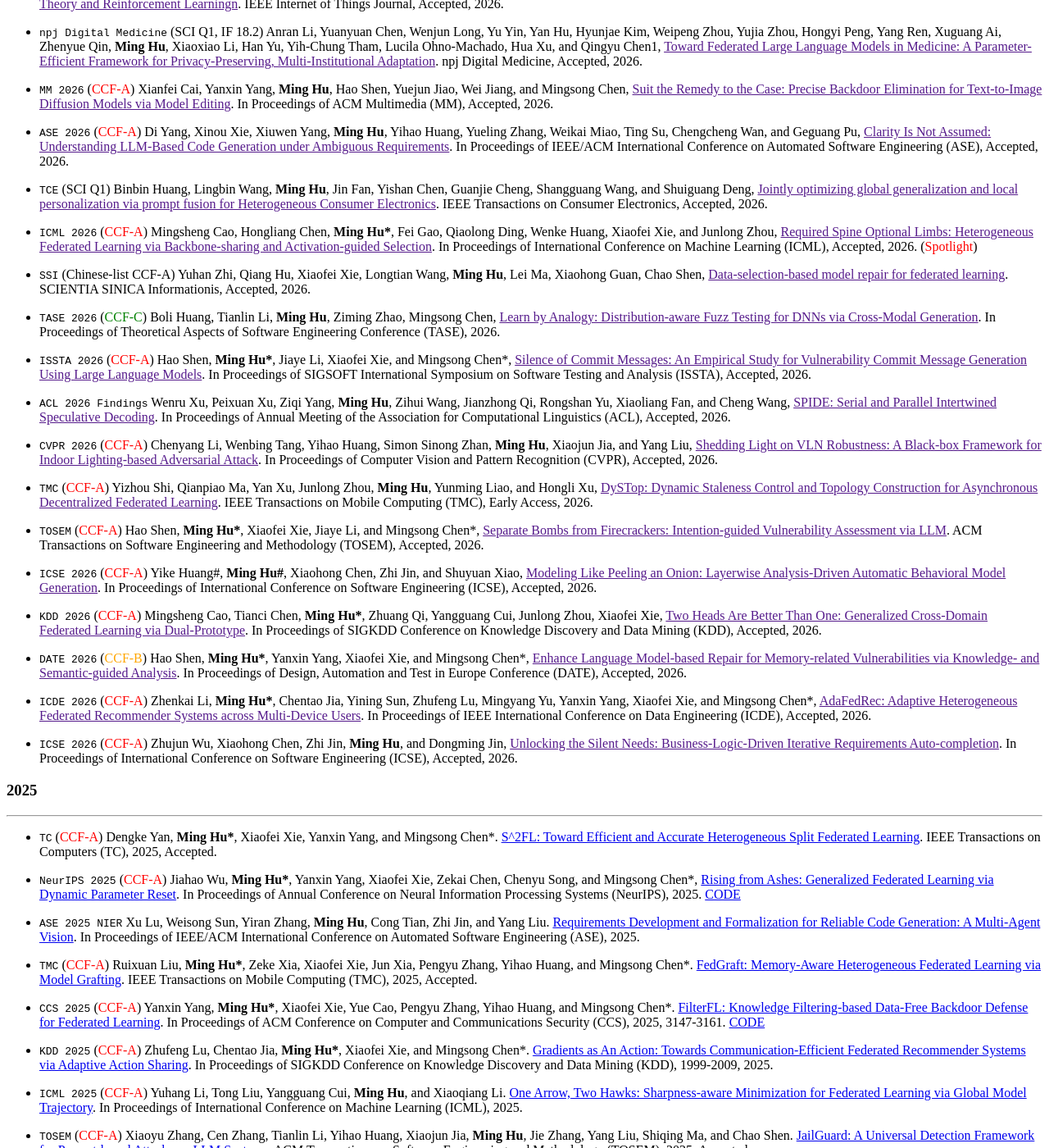
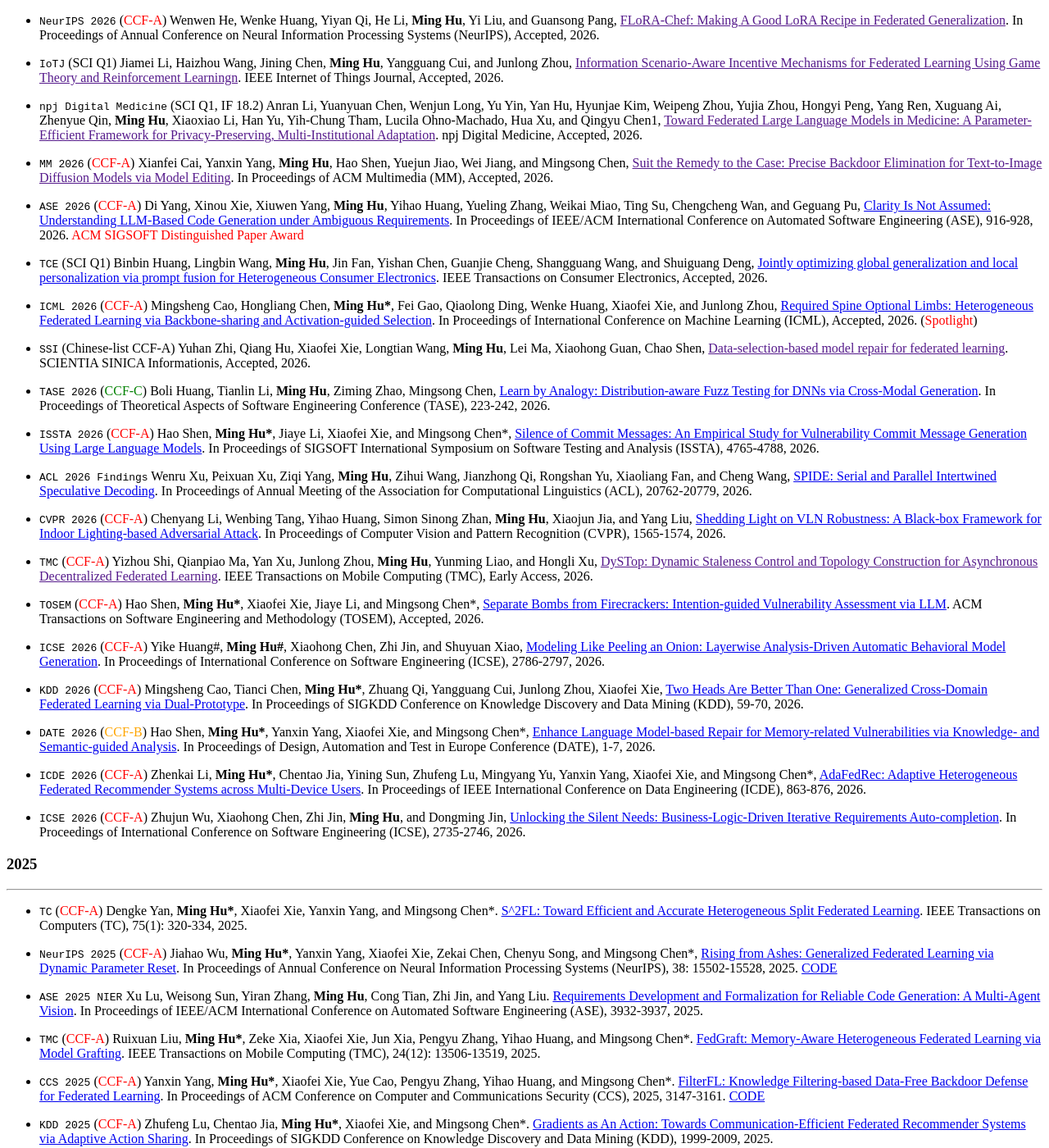
Before and after one commit to HUMingProfile/humingprofile.github.io, a Jekyll site: the page built from _pages/about.md, in a window 1280 px wide and 1400 px high, scrolled down 2617 px. Shown: the whole window at 82% size. Built offline with Jekyll 4.4.1, drawn with Linux system fonts in a browser that asks for light colours; some web fonts are replaced; a script that is not in the unit is left out; some of the changed text lies outside the part shown.

Commit message:
Update about.md

```diff
--- a/_pages/about.md
+++ b/_pages/about.md
@@ -41,6 +41,8 @@
 
 # 🔥 News
 ### 2026:
+- *2026.09* 🎉 One paper got accepted by NeurIPS 2026 (<span style="color:red">CCF-A</span>)!
+- *2024.06* 🎉 Our paper “Clarity Is Not Assumed: Understanding LLM-Based Code Generation under Ambiguous Requirements” won ASE 2026 <span style="color:red">ACM SIGSOFT Distinguished Paper Award</span>!
 - *2026.08* 🎉 One paper got accepted by IoTJ (SCI Q1)!
 - *2026.07* 🎉 One paper got accepted by npj Digital Medicine (SCI Q1, IF 18.2)!
 - *2026.07* 🎉 One paper got accepted by MM 2026 (<span style="color:red">CCF-A</span>)!
@@ -120,51 +122,53 @@
 
 ### 2026
 ---
+-   ``NeurIPS 2026`` (<span style="color:red">CCF-A</span>)   Wenwen He, Wenke Huang, Yiyan Qi, He Li, **Ming Hu**, Yi Liu, and Guansong Pang, [FLoRA-Chef: Making A Good LoRA Recipe in Federated Generalization](). In Proceedings of Annual Conference on Neural Information Processing Systems (NeurIPS), Accepted, 2026.
+
 -   ``IoTJ`` (SCI Q1) Jiamei Li, Haizhou Wang, Jining Chen, **Ming Hu**, Yangguang Cui, and Junlong Zhou, [Information Scenario-Aware Incentive Mechanisms for Federated Learning Using Game Theory and Reinforcement Learningn](). IEEE Internet of Things Journal, Accepted, 2026.
 
 -   ``npj Digital Medicine`` (SCI Q1, IF 18.2) Anran Li, Yuanyuan Chen, Wenjun Long, Yu Yin, Yan Hu, Hyunjae Kim, Weipeng Zhou, Yujia Zhou, Hongyi Peng, Yang Ren, Xuguang Ai, Zhenyue Qin, **Ming Hu**, Xiaoxiao Li, Han Yu, Yih-Chung Tham, Lucila Ohno-Machado, Hua Xu, and Qingyu Chen1, [Toward Federated Large Language Models in Medicine: A Parameter- Efficient Framework for Privacy-Preserving, Multi-Institutional Adaptation](). npj Digital Medicine, Accepted, 2026.
 
 -   ``MM 2026`` (<span style="color:red">CCF-A</span>) Xianfei Cai, Yanxin Yang, **Ming Hu**, Hao Shen, Yuejun Jiao, Wei Jiang, and Mingsong Chen, [Suit the Remedy to the Case: Precise Backdoor Elimination for Text-to-Image Diffusion Models via Model Editing](). In Proceedings of ACM Multimedia (MM), Accepted, 2026.
 
--   ``ASE 2026`` (<span style="color:red">CCF-A</span>) Di Yang, Xinou Xie, Xiuwen Yang, **Ming Hu**, Yihao Huang, Yueling Zhang, Weikai Miao, Ting Su, Chengcheng Wan, and Geguang Pu, [Clarity Is Not Assumed: Understanding LLM-Based Code Generation under Ambiguous Requirements](). In Proceedings of IEEE/ACM International Conference on Automated Software Engineering (ASE), Accepted, 2026.
+-   ``ASE 2026`` (<span style="color:red">CCF-A</span>) Di Yang, Xinou Xie, Xiuwen Yang, **Ming Hu**, Yihao Huang, Yueling Zhang, Weikai Miao, Ting Su, Chengcheng Wan, and Geguang Pu, [Clarity Is Not Assumed: Understanding LLM-Based Code Generation under Ambiguous Requirements](https://dl.acm.org/doi/pdf/10.1145/3832783.3834403). In Proceedings of IEEE/ACM International Conference on Automated Software Engineering (ASE), 916-928, 2026. <span style="color:red">ACM SIGSOFT Distinguished Paper Award</span>
 
--   ``TCE`` (SCI Q1) Binbin Huang, Lingbin Wang, **Ming Hu**, Jin Fan, Yishan Chen, Guanjie Cheng, Shangguang Wang, and Shuiguang Deng, [Jointly optimizing global generalization and local personalization via prompt fusion for Heterogeneous Consumer Electronics](). IEEE Transactions on Consumer Electronics, Accepted, 2026.
+-   ``TCE`` (SCI Q1) Binbin Huang, Lingbin Wang, **Ming Hu**, Jin Fan, Yishan Chen, Guanjie Cheng, Shangguang Wang, and Shuiguang Deng, [Jointly optimizing global generalization and local personalization via prompt fusion for Heterogeneous Consumer Electronics](https://ieeexplore.ieee.org/abstract/document/11534834). IEEE Transactions on Consumer Electronics, Accepted, 2026.
 
--   ``ICML 2026`` (<span style="color:red">CCF-A</span>) Mingsheng Cao, Hongliang Chen, **Ming Hu\***, Fei Gao, Qiaolong Ding, Wenke Huang, Xiaofei Xie, and Junlong Zhou, [Required Spine Optional Limbs: Heterogeneous Federated Learning via Backbone-sharing and Activation-guided Selection](). In Proceedings of International Conference on Machine Learning (ICML), Accepted, 2026. (<span style="color:red">Spotlight</span>)
+-   ``ICML 2026`` (<span style="color:red">CCF-A</span>) Mingsheng Cao, Hongliang Chen, **Ming Hu\***, Fei Gao, Qiaolong Ding, Wenke Huang, Xiaofei Xie, and Junlong Zhou, [Required Spine Optional Limbs: Heterogeneous Federated Learning via Backbone-sharing and Activation-guided Selection](https://openreview.net/pdf?id=8LZfyxIQdO). In Proceedings of International Conference on Machine Learning (ICML), Accepted, 2026. (<span style="color:red">Spotlight</span>)
 
 -   ``SSI`` (Chinese-list CCF-A) Yuhan Zhi, Qiang Hu, Xiaofei Xie, Longtian Wang, **Ming Hu**, Lei Ma, Xiaohong Guan, Chao Shen, [Data-selection-based model repair for federated learning](). SCIENTIA SINICA Informationis, Accepted, 2026.
 
--   ``TASE 2026`` (<span style="color:green">CCF-C</span>) Boli Huang, Tianlin Li, **Ming Hu**, Ziming Zhao, Mingsong Chen, [Learn by Analogy: Distribution-aware Fuzz Testing for DNNs via Cross-Modal Generation](). In Proceedings of Theoretical Aspects of Software Engineering Conference (TASE), 2026.
+-   ``TASE 2026`` (<span style="color:green">CCF-C</span>) Boli Huang, Tianlin Li, **Ming Hu**, Ziming Zhao, Mingsong Chen, [Learn by Analogy: Distribution-aware Fuzz Testing for DNNs via Cross-Modal Generation](https://link.springer.com/content/pdf/10.1007/978-3-032-30693-7.pdf#page=239). In Proceedings of Theoretical Aspects of Software Engineering Conference (TASE), 223-242, 2026.
 
--   ``ISSTA 2026`` (<span style="color:red">CCF-A</span>) Hao Shen, **Ming Hu\***, Jiaye Li, Xiaofei Xie, and Mingsong Chen\*, [Silence of Commit Messages: An Empirical Study for Vulnerability Commit Message Generation Using Large Language Models](). In Proceedings of SIGSOFT International Symposium on Software Testing and Analysis (ISSTA), Accepted, 2026.
+-   ``ISSTA 2026`` (<span style="color:red">CCF-A</span>) Hao Shen, **Ming Hu\***, Jiaye Li, Xiaofei Xie, and Mingsong Chen\*, [Silence of Commit Messages: An Empirical Study for Vulnerability Commit Message Generation Using Large Language Models](https://dl.acm.org/doi/pdf/10.1145/3832299). In Proceedings of SIGSOFT International Symposium on Software Testing and Analysis (ISSTA), 4765-4788, 2026.
 
--   ``ACL 2026 Findings`` Wenru Xu, Peixuan Xu, Ziqi Yang, **Ming Hu**, Zihui Wang, Jianzhong Qi, Rongshan Yu, Xiaoliang Fan, and Cheng Wang, [SPIDE: Serial and Parallel Intertwined Speculative Decoding](). In Proceedings of Annual Meeting of the Association for Computational Linguistics (ACL), Accepted, 2026.
+-   ``ACL 2026 Findings`` Wenru Xu, Peixuan Xu, Ziqi Yang, **Ming Hu**, Zihui Wang, Jianzhong Qi, Rongshan Yu, Xiaoliang Fan, and Cheng Wang, [SPIDE: Serial and Parallel Intertwined Speculative Decoding](https://aclanthology.org/2026.findings-acl.1040.pdf). In Proceedings of Annual Meeting of the Association for Computational Linguistics (ACL), 20762-20779, 2026.
 
--   ``CVPR 2026`` (<span style="color:red">CCF-A</span>) Chenyang Li, Wenbing Tang, Yihao Huang, Simon Sinong Zhan, **Ming Hu**, Xiaojun Jia, and Yang Liu, [Shedding Light on VLN Robustness: A Black-box Framework for Indoor Lighting-based Adversarial Attack](). In Proceedings of Computer Vision and Pattern Recognition (CVPR), Accepted, 2026.
+-   ``CVPR 2026`` (<span style="color:red">CCF-A</span>) Chenyang Li, Wenbing Tang, Yihao Huang, Simon Sinong Zhan, **Ming Hu**, Xiaojun Jia, and Yang Liu, [Shedding Light on VLN Robustness: A Black-box Framework for Indoor Lighting-based Adversarial Attack](https://openaccess.thecvf.com/content/CVPR2026/papers/Li_Shedding_Light_on_VLN_Robustness_A_Black-box_Framework_for_Indoor_CVPR_2026_paper.pdf). In Proceedings of Computer Vision and Pattern Recognition (CVPR), 1565-1574, 2026.
 
 -   ``TMC`` (<span style="color:red">CCF-A</span>) Yizhou Shi, Qianpiao Ma, Yan Xu, Junlong Zhou, **Ming Hu**, Yunming Liao, and Hongli Xu, [DySTop: Dynamic Staleness Control and Topology Construction for Asynchronous Decentralized Federated Learning](). IEEE Transactions on Mobile Computing (TMC), Early Access, 2026.
 
--   ``TOSEM`` (<span style="color:red">CCF-A</span>) Hao Shen, **Ming Hu\***, Xiaofei Xie, Jiaye Li, and Mingsong Chen\*, [Separate Bombs from Firecrackers: Intention-guided Vulnerability Assessment via LLM](). ACM Transactions on Software Engineering and Methodology (TOSEM), Accepted, 2026.
+-   ``TOSEM`` (<span style="color:red">CCF-A</span>) Hao Shen, **Ming Hu\***, Xiaofei Xie, Jiaye Li, and Mingsong Chen\*, [Separate Bombs from Firecrackers: Intention-guided Vulnerability Assessment via LLM](https://dl.acm.org/doi/pdf/10.1145/3797896). ACM Transactions on Software Engineering and Methodology (TOSEM), Accepted, 2026.
 
--   ``ICSE 2026`` (<span style="color:red">CCF-A</span>) Yike Huang\#, **Ming Hu\#**, Xiaohong Chen, Zhi Jin, and Shuyuan Xiao, [Modeling Like Peeling an Onion: Layerwise Analysis-Driven Automatic Behavioral Model Generation](). In Proceedings of International Conference on Software Engineering (ICSE), Accepted, 2026.
+-   ``ICSE 2026`` (<span style="color:red">CCF-A</span>) Yike Huang\#, **Ming Hu\#**, Xiaohong Chen, Zhi Jin, and Shuyuan Xiao, [Modeling Like Peeling an Onion: Layerwise Analysis-Driven Automatic Behavioral Model Generation](https://dl.acm.org/doi/pdf/10.1145/3744916.3787806). In Proceedings of International Conference on Software Engineering (ICSE), 2786-2797, 2026.
 
--   ``KDD 2026`` (<span style="color:red">CCF-A</span>) Mingsheng Cao, Tianci Chen, **Ming Hu\***, Zhuang Qi, Yangguang Cui, Junlong Zhou, Xiaofei Xie, [Two Heads Are Better Than One: Generalized Cross-Domain Federated Learning via Dual-Prototype](). In Proceedings of SIGKDD Conference on Knowledge Discovery and Data Mining (KDD), Accepted, 2026.
+-   ``KDD 2026`` (<span style="color:red">CCF-A</span>) Mingsheng Cao, Tianci Chen, **Ming Hu\***, Zhuang Qi, Yangguang Cui, Junlong Zhou, Xiaofei Xie, [Two Heads Are Better Than One: Generalized Cross-Domain Federated Learning via Dual-Prototype](https://dl.acm.org/doi/pdf/10.1145/3770854.3780269). In Proceedings of SIGKDD Conference on Knowledge Discovery and Data Mining (KDD), 59-70, 2026.
 
--   ``DATE 2026`` (<span style="color:orange">CCF-B</span>) Hao Shen, **Ming Hu\***, Yanxin Yang, Xiaofei Xie, and Mingsong Chen\*, [Enhance Language Model-based Repair for Memory-related Vulnerabilities via Knowledge- and Semantic-guided Analysis](). In Proceedings of Design, Automation and Test in Europe Conference (DATE), Accepted, 2026.
+-   ``DATE 2026`` (<span style="color:orange">CCF-B</span>) Hao Shen, **Ming Hu\***, Yanxin Yang, Xiaofei Xie, and Mingsong Chen\*, [Enhance Language Model-based Repair for Memory-related Vulnerabilities via Knowledge- and Semantic-guided Analysis](https://ieeexplore.ieee.org/abstract/document/11539456/). In Proceedings of Design, Automation and Test in Europe Conference (DATE), 1-7, 2026.
 
--   ``ICDE 2026`` (<span style="color:red">CCF-A</span>) Zhenkai Li, **Ming Hu\***, Chentao Jia, Yining Sun, Zhufeng Lu, Mingyang Yu, Yanxin Yang, Xiaofei Xie, and Mingsong Chen\*, [AdaFedRec: Adaptive Heterogeneous Federated Recommender Systems across Multi-Device Users](). In Proceedings of IEEE International Conference on Data Engineering (ICDE), Accepted, 2026.
+-   ``ICDE 2026`` (<span style="color:red">CCF-A</span>) Zhenkai Li, **Ming Hu\***, Chentao Jia, Yining Sun, Zhufeng Lu, Mingyang Yu, Yanxin Yang, Xiaofei Xie, and Mingsong Chen\*, [AdaFedRec: Adaptive Heterogeneous Federated Recommender Systems across Multi-Device Users](https://ieeexplore.ieee.org/abstract/document/11629257/). In Proceedings of IEEE International Conference on Data Engineering (ICDE), 863-876, 2026.
 
--   ``ICSE 2026`` (<span style="color:red">CCF-A</span>) Zhujun Wu, Xiaohong Chen, Zhi Jin, **Ming Hu**, and Dongming Jin, [Unlocking the Silent Needs: Business-Logic-Driven Iterative Requirements Auto-completion](). In Proceedings of International Conference on Software Engineering (ICSE), Accepted, 2026.
+-   ``ICSE 2026`` (<span style="color:red">CCF-A</span>) Zhujun Wu, Xiaohong Chen, Zhi Jin, **Ming Hu**, and Dongming Jin, [Unlocking the Silent Needs: Business-Logic-Driven Iterative Requirements Auto-completion](https://dl.acm.org/doi/pdf/10.1145/3744916.3773109). In Proceedings of International Conference on Software Engineering (ICSE), 2735-2746, 2026.
 
 ### 2025
 ---
--   ``TC`` (<span style="color:red">CCF-A</span>) Dengke Yan, **Ming Hu\***, Xiaofei Xie, Yanxin Yang, and Mingsong Chen\*. [S^2FL: Toward Efficient and Accurate Heterogeneous Split Federated Learning](https://ieeexplore.ieee.org/abstract/document/11219319/). IEEE Transactions on Computers (TC), 2025, Accepted.
+-   ``TC`` (<span style="color:red">CCF-A</span>) Dengke Yan, **Ming Hu\***, Xiaofei Xie, Yanxin Yang, and Mingsong Chen\*. [S^2FL: Toward Efficient and Accurate Heterogeneous Split Federated Learning](https://ieeexplore.ieee.org/abstract/document/11219319/). IEEE Transactions on Computers (TC), 75(1): 320-334, 2025.
 
--   ``NeurIPS 2025`` (<span style="color:red">CCF-A</span>) Jiahao Wu, **Ming Hu\***, Yanxin Yang, Xiaofei Xie, Zekai Chen, Chenyu Song, and Mingsong Chen\*, [Rising from Ashes: Generalized Federated Learning via Dynamic Parameter Reset](https://openreview.net/pdf?id=QkqQSf1REo). In Proceedings of Annual Conference on Neural Information Processing Systems (NeurIPS), 2025. [CODE](https://github.com/UniString/FedPhoenix)
+-   ``NeurIPS 2025`` (<span style="color:red">CCF-A</span>) Jiahao Wu, **Ming Hu\***, Yanxin Yang, Xiaofei Xie, Zekai Chen, Chenyu Song, and Mingsong Chen\*, [Rising from Ashes: Generalized Federated Learning via Dynamic Parameter Reset](https://openreview.net/pdf?id=QkqQSf1REo). In Proceedings of Annual Conference on Neural Information Processing Systems (NeurIPS), 38: 15502-15528, 2025. [CODE](https://github.com/UniString/FedPhoenix)
 
--   ``ASE 2025 NIER`` Xu Lu, Weisong Sun, Yiran Zhang, **Ming Hu**, Cong Tian, Zhi Jin, and Yang Liu. [Requirements Development and Formalization for Reliable Code Generation: A Multi-Agent Vision](https://arxiv.org/pdf/2508.18675).  In Proceedings of   IEEE/ACM International Conference on Automated Software Engineering (ASE), 2025.
+-   ``ASE 2025 NIER`` Xu Lu, Weisong Sun, Yiran Zhang, **Ming Hu**, Cong Tian, Zhi Jin, and Yang Liu. [Requirements Development and Formalization for Reliable Code Generation: A Multi-Agent Vision](https://arxiv.org/pdf/2508.18675).  In Proceedings of IEEE/ACM International Conference on Automated Software Engineering (ASE), 3932-3937, 2025.
 
--   ``TMC`` (<span style="color:red">CCF-A</span>) Ruixuan Liu, **Ming Hu\***, Zeke Xia, Xiaofei Xie, Jun Xia, Pengyu Zhang, Yihao Huang, and Mingsong Chen\*. [FedGraft: Memory-Aware Heterogeneous Federated Learning via Model Grafting](https://ieeexplore.ieee.org/abstract/document/11088243).  IEEE Transactions on Mobile Computing (TMC), 2025, Accepted.
+-   ``TMC`` (<span style="color:red">CCF-A</span>) Ruixuan Liu, **Ming Hu\***, Zeke Xia, Xiaofei Xie, Jun Xia, Pengyu Zhang, Yihao Huang, and Mingsong Chen\*. [FedGraft: Memory-Aware Heterogeneous Federated Learning via Model Grafting](https://ieeexplore.ieee.org/abstract/document/11088243).  IEEE Transactions on Mobile Computing (TMC), 24(12): 13506-13519, 2025.
 
 -   ``CCS 2025`` (<span style="color:red">CCF-A</span>) Yanxin Yang, **Ming Hu\***, Xiaofei Xie, Yue Cao, Pengyu Zhang, Yihao Huang, and Mingsong Chen\*. [FilterFL: Knowledge Filtering-based Data-Free Backdoor Defense for Federated Learning](https://dl.acm.org/doi/epdf/10.1145/3719027.3744883). In Proceedings of ACM Conference on Computer and Communications Security (CCS), 2025, 3147-3161. [CODE](https://github.com/easywood0204/FilterFL)
 
@@ -172,9 +176,9 @@
 
 -   ``ICML 2025`` (<span style="color:red">CCF-A</span>) Yuhang Li, Tong Liu, Yangguang Cui, **Ming Hu**, and Xiaoqiang Li. [One Arrow, Two Hawks: Sharpness-aware Minimization for Federated Learning via Global Model Trajectory](https://openreview.net/pdf?id=80mK2Mqaph). In Proceedings of International Conference on Machine Learning (ICML), 2025.
 
--   ``TOSEM`` (<span style="color:red">CCF-A</span>) Xiaoyu Zhang, Cen Zhang, Tianlin Li, Yihao Huang, Xiaojun Jia, **Ming Hu**, Jie Zhang, Yang Liu, Shiqing Ma, and Chao Shen. [JailGuard: A Universal Detection Framework for Prompt-based Attacks on LLM Systems](https://dl.acm.org/doi/pdf/10.1145/3724393). ACM Transactions on Software Engineering and Methodology (TOSEM), 2025, Accepted.
+-   ``TOSEM`` (<span style="color:red">CCF-A</span>) Xiaoyu Zhang, Cen Zhang, Tianlin Li, Yihao Huang, Xiaojun Jia, **Ming Hu**, Jie Zhang, Yang Liu, Shiqing Ma, and Chao Shen. [JailGuard: A Universal Detection Framework for Prompt-based Attacks on LLM Systems](https://dl.acm.org/doi/pdf/10.1145/3724393). ACM Transactions on Software Engineering and Methodology (TOSEM), 35(1): 1-40, 2025.
 
--   ``DAC 2025`` (<span style="color:red">CCF-A</span>) Dengke Yan, Yanxin Yang, **Ming Hu**, Xin Fu, and Mingsong Chen. [MMDFL: Multi-Model-based Decentralized Federated Learning for Resource-Constrained AIoT Systems](https://ieeexplore.ieee.org/document/11133116). In Proceedings of Design Automation Conference (DAC), 2025, 1-7.
+-   ``DAC 2025`` (<span style="color:red">CCF-A</span>) Dengke Yan, Yanxin Yang, **Ming Hu**, Xin Fu, and Mingsong Chen. [MMDFL: Multi-Model-based Decentralized Federated Learning for Resource-Constrained AIoT Systems](https://ieeexplore.ieee.org/document/11133116). In Proceedings of Design Automation Conference (DAC), 1-7, 2025.
 
 -   ``ICSE 2025`` (<span style="color:red">CCF-A</span>) Qi Guo, Xiaofei Xie, Shangqing Liu, **Ming Hu**, Xiaohong Li, and Lei Bu, [Intention is All You Need: Refining Your Code from Your Intention](https://www.computer.org/csdl/proceedings-article/icse/2025/056900a728/251mHc6ItOM). In Proceedings of International Conference on Software Engineering (ICSE), 1127-1139, 2025.
 
```
